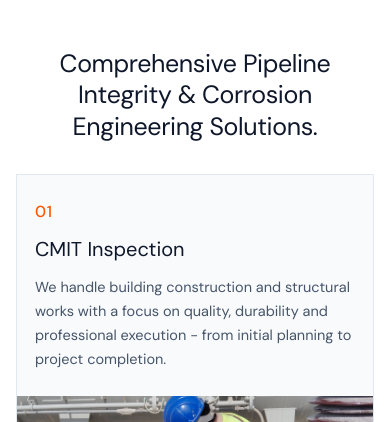
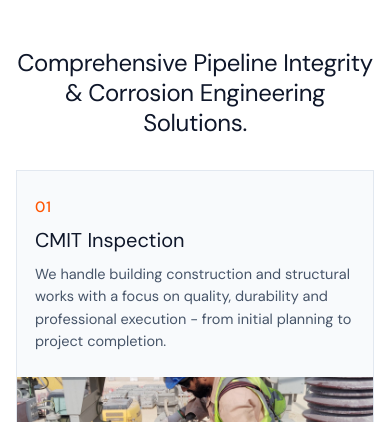
Before and after one commit to devNenye001/Canchuks-Corrosion-Nig-LTD, a React (Vite) app: page / in a window 390 px wide. Both pictures are taken after a click on the button "Services". Shown: the part 363-785 px from the top of the page. Built offline with nearby package versions, Linux system fonts and the light colour scheme.

Commit message:
Fix image height to consistent 220px across all service cards

```diff
--- a/src/pages/Services.css
+++ b/src/pages/Services.css
@@ -102,34 +102,38 @@
 }
 
 .services-main-container {
-  max-width: 1100px;
+  max-width: 880px;
   margin: 0 auto;
 }
 
 .services-main-heading {
   font-family: var(--font-family);
-  font-size: 38px;
+  font-size: 32px;
   font-weight: 400 !important; /* Headings 400 */
   color: #0f172a;
   text-align: center;
   letter-spacing: -0.015em;
-  margin-bottom: 56px;
+  margin-bottom: 50px;
 }
 
 .services-cards-list {
   display: flex;
   flex-direction: column;
-  gap: 32px;
+  gap: 28px;
 }
 
 /* Horizontal Service Card */
 .service-feature-card {
   display: grid;
-  grid-template-columns: 1.15fr 1fr;
+  grid-template-columns: 1.25fr 1fr;
   background-color: #f8fafc;
   border: 1px solid var(--color-border);
   overflow: hidden;
-  align-items: center;
+  align-items: stretch;
+  height: 220px;
+  max-height: 220px;
+  border-radius: 0; /* Strictly sharp corners matching design */
+  box-shadow: none; /* Zero shadows */
   transition: border-color var(--transition-fast);
 }
 
@@ -138,35 +142,36 @@
 }
 
 .service-feature-content {
-  padding: 44px 40px;
+  padding: 24px 36px;
   display: flex;
   flex-direction: column;
   justify-content: center;
   text-align: left;
+  height: 100%;
 }
 
 .service-feature-num {
   font-family: var(--font-family);
-  font-size: 16px;
+  font-size: 15px;
   font-weight: 500;
   color: var(--color-orange); /* #FF5500 */
-  margin-bottom: 12px;
+  margin-bottom: 8px;
   letter-spacing: 0.05em;
 }
 
 .service-feature-title {
   font-family: var(--font-family);
-  font-size: 24px;
+  font-size: 21px;
   font-weight: 400 !important; /* Headings 400 */
   color: #0f172a;
   line-height: 1.3;
-  margin-bottom: 14px;
+  margin-bottom: 10px;
 }
 
 .service-feature-desc {
-  font-size: 15.5px;
+  font-size: 14.5px;
   font-weight: 400; /* Regular body font weight */
-  line-height: 1.65;
+  line-height: 1.55;
   color: #475569;
   max-width: 440px;
 }
@@ -174,16 +179,19 @@
 .service-feature-image-wrap {
   position: relative;
   width: 100%;
-  height: 100%;
-  min-height: 260px;
+  height: 220px;
+  max-height: 220px;
   overflow: hidden;
+  border-radius: 0;
 }
 
 .service-feature-img {
   width: 100%;
   height: 100%;
+  max-height: 220px;
   object-fit: cover;
   display: block;
+  border-radius: 0;
   transition: transform 0.5s ease;
 }
 
@@ -259,14 +267,23 @@
 @media (max-width: 960px) {
   .service-feature-card {
     grid-template-columns: 1fr;
+    height: auto;
+    max-height: none;
   }
 
   .service-feature-content {
-    padding: 32px 24px;
+    padding: 30px 24px;
+    height: auto;
   }
 
   .service-feature-image-wrap {
-    height: 240px;
+    height: 220px;
+    max-height: 220px;
+  }
+
+  .service-feature-img {
+    height: 220px;
+    max-height: 220px;
   }
 
   .services-hero-banner {
@@ -280,7 +297,7 @@
 
   .services-main-heading,
   .services-tech-title {
-    font-size: 30px;
+    font-size: 28px;
   }
 }
 
@@ -306,8 +323,13 @@
 
   .services-main-heading,
   .services-tech-title {
-    font-size: 25px;
+    font-size: 24px;
     margin-bottom: 32px;
+  }
+
+  .service-feature-card {
+    height: auto;
+    max-height: none;
   }
 
   .service-feature-title {
@@ -320,9 +342,16 @@
 
   .service-feature-content {
     padding: 24px 18px;
+    height: auto;
   }
 
   .service-feature-image-wrap {
-    height: 200px;
+    height: 190px;
+    max-height: 190px;
+  }
+
+  .service-feature-img {
+    height: 190px;
+    max-height: 190px;
   }
 }
```
